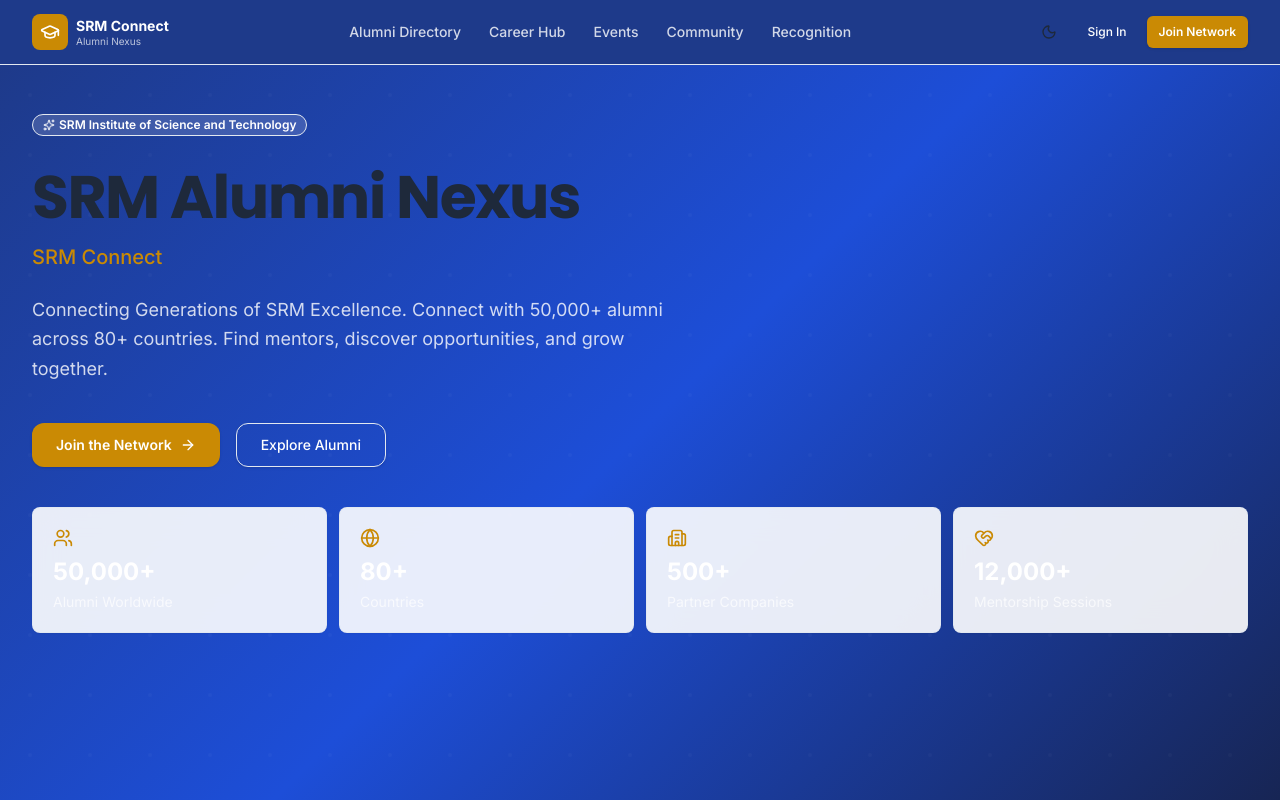
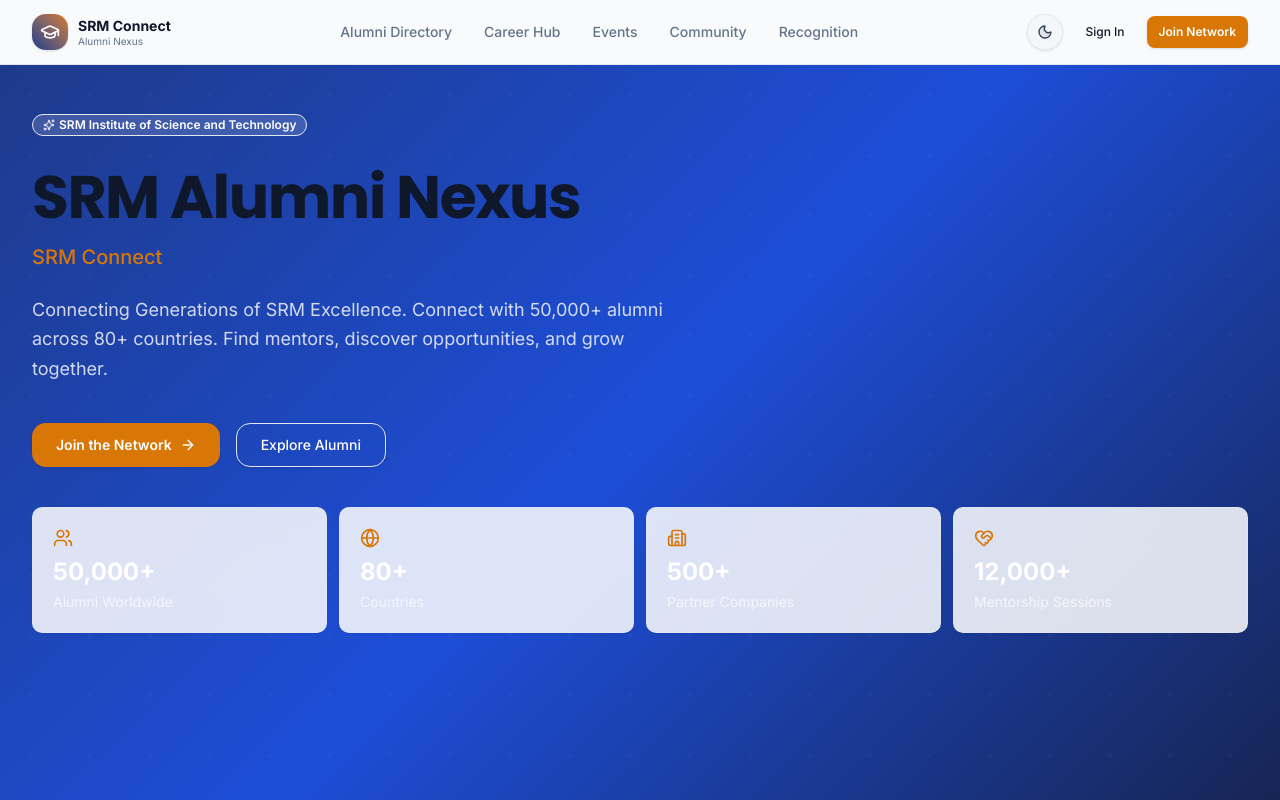
Before and after one commit to pnrkishorekumar007-code/Alumni-Nexus, a Next.js app: page / in a window 1280 px wide. Shown: the top 800 px of the page. Built offline with nearby package versions, Linux system fonts and the light colour scheme.

Commit message:
chore: commit all pending changes - theme, layout, components

```diff
--- a/src/app/dashboard/alumni/page.tsx
+++ b/src/app/dashboard/alumni/page.tsx
@@ -65,7 +65,7 @@
           <CardContent>
             <Chart
               data={mentorshipStats}
-              dataKeys={[{ key: "sessions", color: "#d4af37", name: "Sessions Completed" }]}
+              dataKeys={[{ key: "sessions", color: "#f59e0b", name: "Sessions Completed" }]}
               type="bar"
             />
           </CardContent>
--- a/src/app/dashboard/student/page.tsx
+++ b/src/app/dashboard/student/page.tsx
@@ -51,7 +51,7 @@
           <CardContent>
             <Chart
               data={mentorshipStats}
-              dataKeys={[{ key: "sessions", color: "#0a2472", name: "Sessions" }]}
+              dataKeys={[{ key: "sessions", color: "#3b82f6", name: "Sessions" }]}
               type="area"
             />
           </CardContent>
--- a/src/app/globals.css
+++ b/src/app/globals.css
@@ -1,68 +1,70 @@
 @import "tailwindcss";
 
+@custom-variant dark (&:where(.dark, .dark *));
+
 :root {
-  --background: #fafbfd;
-  --background-alt: #f0f2f7;
-  --foreground: #1e293b;
+  --background: #f8fafc;
+  --background-alt: #f1f5f9;
+  --foreground: #0f172a;
   --card: #ffffff;
-  --card-foreground: #1e293b;
+  --card-foreground: #0f172a;
   --popover: #ffffff;
-  --popover-foreground: #1e293b;
+  --popover-foreground: #0f172a;
   --primary: #1e3a8a;
   --primary-dark: #172554;
   --primary-foreground: #ffffff;
   --secondary: #f1f5f9;
-  --secondary-foreground: #334155;
+  --secondary-foreground: #1e293b;
   --muted: #f1f5f9;
   --muted-foreground: #64748b;
-  --accent: #ca8a04;
-  --accent-hover: #a16207;
+  --accent: #d97706;
+  --accent-hover: #b45309;
   --accent-foreground: #ffffff;
   --destructive: #dc2626;
   --destructive-foreground: #ffffff;
-  --success: #15803d;
+  --success: #16a34a;
   --border: #e2e8f0;
   --input: #e2e8f0;
-  --ring: #1e3a8a;
-  --radius: 8px;
-  --glass: rgba(255, 255, 255, 0.9);
+  --ring: #2563eb;
+  --radius: 10px;
+  --glass: rgba(255, 255, 255, 0.85);
   --glass-border: rgba(226, 232, 240, 0.8);
-  --shadow-sm: 0 1px 2px rgba(0, 0, 0, 0.04);
-  --shadow-md: 0 4px 12px rgba(0, 0, 0, 0.06);
-  --shadow-lg: 0 8px 24px rgba(0, 0, 0, 0.08);
-  --shadow-xl: 0 16px 48px rgba(0, 0, 0, 0.1);
+  --shadow-sm: 0 1px 3px rgba(15, 23, 42, 0.05);
+  --shadow-md: 0 4px 14px rgba(15, 23, 42, 0.08);
+  --shadow-lg: 0 10px 30px rgba(15, 23, 42, 0.12);
+  --shadow-xl: 0 20px 50px rgba(15, 23, 42, 0.15);
 }
 
 .dark {
-  --background: #0a0f1e;
-  --background-alt: #0f1629;
-  --foreground: #e8ecf4;
-  --card: rgba(16, 23, 45, 0.85);
-  --card-foreground: #e8ecf4;
-  --popover: #111827;
-  --popover-foreground: #e8ecf4;
-  --primary: #5b8def;
-  --primary-dark: #3b6cf5;
+  --background: #0b0f19;
+  --background-alt: #111827;
+  --foreground: #f8fafc;
+  --card: rgba(18, 24, 40, 0.9);
+  --card-foreground: #f8fafc;
+  --popover: #131b2e;
+  --popover-foreground: #f8fafc;
+  --primary: #3b82f6;
+  --primary-dark: #2563eb;
   --primary-foreground: #ffffff;
-  --secondary: #1a2340;
-  --secondary-foreground: #e8ecf4;
-  --muted: #1a2340;
-  --muted-foreground: #8892ab;
-  --accent: #f0c850;
-  --accent-hover: #d4af37;
-  --accent-foreground: #0a0f1e;
+  --secondary: #1e293b;
+  --secondary-foreground: #f8fafc;
+  --muted: #1e293b;
+  --muted-foreground: #94a3b8;
+  --accent: #fbbf24;
+  --accent-hover: #f59e0b;
+  --accent-foreground: #0b0f19;
   --destructive: #f87171;
   --destructive-foreground: #ffffff;
   --success: #4ade80;
-  --border: rgba(91, 141, 239, 0.12);
-  --input: rgba(91, 141, 239, 0.15);
-  --ring: #5b8def;
-  --glass: rgba(12, 18, 38, 0.8);
-  --glass-border: rgba(91, 141, 239, 0.15);
-  --shadow-sm: 0 1px 3px rgba(0, 0, 0, 0.3);
-  --shadow-md: 0 4px 12px rgba(0, 0, 0, 0.35);
-  --shadow-lg: 0 8px 24px rgba(0, 0, 0, 0.4);
-  --shadow-xl: 0 16px 48px rgba(0, 0, 0, 0.5);
+  --border: rgba(255, 255, 255, 0.1);
+  --input: rgba(255, 255, 255, 0.12);
+  --ring: #60a5fa;
+  --glass: rgba(18, 24, 40, 0.8);
+  --glass-border: rgba(255, 255, 255, 0.12);
+  --shadow-sm: 0 1px 3px rgba(0, 0, 0, 0.5);
+  --shadow-md: 0 4px 14px rgba(0, 0, 0, 0.55);
+  --shadow-lg: 0 10px 30px rgba(0, 0, 0, 0.6);
+  --shadow-xl: 0 20px 50px rgba(0, 0, 0, 0.7);
 }
 
 @theme inline {
--- a/src/app/login/page.tsx
+++ b/src/app/login/page.tsx
@@ -65,7 +65,7 @@
           animate={{ opacity: 1, y: 0 }}
           className="w-full max-w-md"
         >
-          <Card className="glass-card shadow-xl border-0">
+          <Card className="glass-card shadow-xl border border-border/60">
             <CardHeader className="text-center">
               <CardTitle className="text-2xl">Sign In</CardTitle>
               <CardDescription>Enter your credentials to access your account</CardDescription>
--- a/src/app/register/page.tsx
+++ b/src/app/register/page.tsx
@@ -62,7 +62,7 @@
       <div className="flex-1 flex items-center justify-center p-6 relative overflow-y-auto">
         <div className="absolute top-4 right-4"><ThemeToggle /></div>
         <motion.div initial={{ opacity: 0, y: 20 }} animate={{ opacity: 1, y: 0 }} className="w-full max-w-lg py-6">
-          <Card className="glass-card shadow-xl border-0">
+          <Card className="glass-card shadow-xl border border-border/60">
             <CardHeader className="text-center">
               <CardTitle className="text-2xl">Create Account</CardTitle>
               <CardDescription>Join the SRM Alumni Nexus community</CardDescription>
--- a/src/components/layout/navbar.tsx
+++ b/src/components/layout/navbar.tsx
@@ -29,51 +29,54 @@
   const pathname = usePathname();
 
   return (
-    <header className="sticky top-0 z-50 w-full border-b border-black/10 bg-primary">
+    <header className="sticky top-0 z-50 w-full border-b border-border/60 bg-background/85 backdrop-blur-md transition-colors duration-300">
       <div className="mx-auto flex h-16 max-w-7xl items-center justify-between px-4 sm:px-6 lg:px-8">
-        <Link href="/" className="flex items-center gap-2 group">
-          <div className="flex h-9 w-9 items-center justify-center rounded-lg bg-accent text-accent-foreground transition-transform group-hover:scale-105">
+        <Link href="/" className="flex items-center gap-2.5 group">
+          <div className="flex h-9 w-9 items-center justify-center rounded-xl bg-gradient-to-tr from-primary to-accent text-primary-foreground shadow-sm transition-transform group-hover:scale-105">
             <GraduationCap className="h-5 w-5" />
           </div>
           <div className="hidden sm:block">
-            <p className="text-sm font-bold leading-tight text-white">{BRAND.shortName}</p>
-            <p className="text-[10px] text-white/70 leading-tight">Alumni Nexus</p>
+            <p className="text-sm font-bold leading-tight text-foreground">{BRAND.shortName}</p>
+            <p className="text-[10px] text-muted-foreground leading-tight">Alumni Nexus</p>
           </div>
         </Link>
 
         {variant === "public" && (
           <nav className="hidden md:flex items-center gap-1">
-            {NAV_LINKS.public.map((link) => (
+            {NAV_LINKS.public.map((link) => {
+              const isActive = pathname === link.href;
+              return (
                 <Link
                   key={link.href}
                   href={link.href}
                   className={cn(
-                  "px-3 py-2 text-sm font-medium rounded-lg transition-all duration-200",
-                  pathname === link.href
-                    ? "text-accent border-b-2 border-accent"
-                    : "text-white/80 hover:text-accent hover:bg-white/8"
+                    "px-3.5 py-2 text-sm font-medium rounded-lg transition-all duration-200",
+                    isActive
+                      ? "text-primary bg-primary/10 font-semibold shadow-xs"
+                      : "text-muted-foreground hover:text-foreground hover:bg-muted/60"
                   )}
                 >
                   {link.label}
                 </Link>
-            ))}
+              );
+            })}
           </nav>
         )}
 
-        <div className="flex items-center gap-2">
+        <div className="flex items-center gap-2.5">
           {variant === "public" ? (
             <>
               <ThemeToggle />
               <Link href="/login" className="hidden sm:block">
-                <Button variant="ghost" size="sm" className="text-white hover:text-accent hover:bg-white/10">Sign In</Button>
+                <Button variant="ghost" size="sm" className="font-medium text-foreground hover:bg-muted">Sign In</Button>
               </Link>
               <Link href="/register">
-                <Button size="sm" className="bg-accent text-accent-foreground hover:bg-accent-hover font-semibold">Join Network</Button>
+                <Button size="sm" variant="gold" className="font-semibold shadow-sm">Join Network</Button>
               </Link>
               <Button
                 variant="ghost"
                 size="icon"
-                className="md:hidden text-white hover:text-accent hover:bg-white/10"
+                className="md:hidden text-foreground hover:bg-muted"
                 onClick={() => setMobileOpen(!mobileOpen)}
               >
                 {mobileOpen ? <X className="h-5 w-5" /> : <Menu className="h-5 w-5" />}
@@ -81,21 +84,21 @@
             </>
           ) : (
             <>
-              <Button variant="ghost" size="icon" className="hidden sm:flex text-white hover:text-accent hover:bg-white/10">
+              <Button variant="ghost" size="icon" className="hidden sm:flex text-muted-foreground hover:text-foreground hover:bg-muted">
                 <Search className="h-4 w-4" />
               </Button>
-              <Button variant="ghost" size="icon" className="relative text-white hover:text-accent hover:bg-white/10">
+              <Button variant="ghost" size="icon" className="relative text-muted-foreground hover:text-foreground hover:bg-muted">
                 <Bell className="h-4 w-4" />
-                <span className="absolute top-1.5 right-1.5 h-2 w-2 rounded-full bg-accent" />
+                <span className="absolute top-2 right-2 h-2 w-2 rounded-full bg-accent" />
               </Button>
               <ThemeToggle />
-              <button className="flex items-center gap-2 rounded-lg px-2 py-1 text-white hover:bg-white/10 transition-colors">
-                <Avatar className="h-8 w-8">
+              <button className="flex items-center gap-2.5 rounded-xl px-2.5 py-1.5 hover:bg-muted transition-colors border border-transparent hover:border-border">
+                <Avatar className="h-8 w-8 border border-border">
                   <AvatarImage src={userAvatar} />
-                  <AvatarFallback>{userName?.charAt(0) ?? "U"}</AvatarFallback>
+                  <AvatarFallback className="bg-primary/10 text-primary font-semibold">{userName?.charAt(0) ?? "U"}</AvatarFallback>
                 </Avatar>
-                <span className="hidden lg:block text-sm font-medium">{userName}</span>
-                <ChevronDown className="hidden lg:block h-4 w-4 text-white/60" />
+                <span className="hidden lg:block text-sm font-medium text-foreground">{userName}</span>
+                <ChevronDown className="hidden lg:block h-3.5 w-3.5 text-muted-foreground" />
               </button>
             </>
           )}
@@ -108,24 +111,24 @@
             initial={{ opacity: 0, height: 0 }}
             animate={{ opacity: 1, height: "auto" }}
             exit={{ opacity: 0, height: 0 }}
-            className="md:hidden border-t border-white/10 bg-primary-dark"
+            className="md:hidden border-t border-border bg-background/95 backdrop-blur-md"
           >
-            <nav className="flex flex-col p-4 gap-1">
+            <nav className="flex flex-col p-4 gap-1.5">
               {NAV_LINKS.public.map((link) => (
                 <Link
                   key={link.href}
                   href={link.href}
                   onClick={() => setMobileOpen(false)}
                   className={cn(
-                    "px-3 py-2.5 text-sm font-medium rounded-lg transition-colors",
-                    pathname === link.href ? "text-accent bg-white/10" : "text-white/80 hover:bg-white/5 hover:text-white"
+                    "px-3.5 py-2.5 text-sm font-medium rounded-lg transition-colors",
+                    pathname === link.href ? "text-primary bg-primary/10 font-semibold" : "text-muted-foreground hover:bg-muted hover:text-foreground"
                   )}
                 >
                   {link.label}
                 </Link>
               ))}
               <Link href="/login" onClick={() => setMobileOpen(false)}>
-                <Button variant="outline" className="w-full mt-2 border-white/30 text-white hover:bg-white/10">Sign In</Button>
+                <Button variant="outline" className="w-full mt-2">Sign In</Button>
               </Link>
             </nav>
           </motion.div>
--- a/src/components/layout/sidebar.tsx
+++ b/src/components/layout/sidebar.tsx
@@ -82,10 +82,10 @@
               href={link.href}
               onClick={() => setMobileOpen(false)}
               className={cn(
-                "flex items-center gap-3 rounded-lg px-3 py-2.5 text-sm font-medium transition-all duration-200",
+                "flex items-center gap-3 rounded-xl px-3 py-2.5 text-sm font-medium transition-all duration-200",
                 isActive
-                  ? "bg-primary text-primary-foreground shadow-md"
-                  : "text-muted-foreground hover:bg-primary/8 hover:text-primary",
+                  ? "bg-primary text-primary-foreground shadow-sm font-semibold ring-1 ring-primary/20"
+                  : "text-muted-foreground hover:bg-muted hover:text-foreground",
                 collapsed && "justify-center px-2"
               )}
             >
--- a/src/components/shared/theme-toggle.tsx
+++ b/src/components/shared/theme-toggle.tsx
@@ -4,6 +4,7 @@
 import { Moon, Sun } from "lucide-react";
 import { Button } from "@/components/ui/button";
 import { useSyncExternalStore } from "react";
+import { motion, AnimatePresence } from "framer-motion";
 
 const emptySubscribe = () => () => {};
 
@@ -12,12 +13,14 @@
   const mounted = useSyncExternalStore(emptySubscribe, () => true, () => false);
 
   if (!mounted) {
-    return <Button variant="ghost" size="icon" className="h-9 w-9" />;
+    return <Button variant="ghost" size="icon" className="h-9 w-9 rounded-full opacity-0" />;
   }
+
+  const isDark = theme === "dark";
 
   const toggle = () => {
     document.documentElement.classList.add("theme-transition");
-    setTheme(theme === "dark" ? "light" : "dark");
+    setTheme(isDark ? "light" : "dark");
     setTimeout(() => document.documentElement.classList.remove("theme-transition"), 300);
   };
 
@@ -25,11 +28,36 @@
     <Button
       variant="ghost"
       size="icon"
-      className="h-9 w-9 hover:bg-primary/8"
+      className="relative h-9 w-9 rounded-full bg-muted/60 hover:bg-muted text-foreground transition-all duration-300 border border-border/60 hover:border-border hover:scale-105 shadow-sm"
       onClick={toggle}
-      aria-label="Toggle theme"
+      aria-label={isDark ? "Switch to light theme" : "Switch to dark theme"}
+      title={isDark ? "Switch to Light Theme" : "Switch to Dark Theme"}
     >
-      {theme === "dark" ? <Sun className="h-4 w-4 text-accent" /> : <Moon className="h-4 w-4" />}
+      <AnimatePresence mode="wait" initial={false}>
+        {isDark ? (
+          <motion.div
+            key="sun"
+            initial={{ scale: 0, rotate: -90, opacity: 0 }}
+            animate={{ scale: 1, rotate: 0, opacity: 1 }}
+            exit={{ scale: 0, rotate: 90, opacity: 0 }}
+            transition={{ duration: 0.2, ease: "easeOut" }}
+            className="flex items-center justify-center"
+          >
+            <Sun className="h-4 w-4 text-amber-400 fill-amber-400/20" />
+          </motion.div>
+        ) : (
+          <motion.div
+            key="moon"
+            initial={{ scale: 0, rotate: 90, opacity: 0 }}
+            animate={{ scale: 1, rotate: 0, opacity: 1 }}
+            exit={{ scale: 0, rotate: -90, opacity: 0 }}
+            transition={{ duration: 0.2, ease: "easeOut" }}
+            className="flex items-center justify-center"
+          >
+            <Moon className="h-4 w-4 text-slate-700 dark:text-slate-300 fill-slate-700/10" />
+          </motion.div>
+        )}
+      </AnimatePresence>
     </Button>
   );
 }
```
Also changed, not shown: src/app/dashboard/admin/page.tsx (+5 -5 lines), src/app/dashboard/faculty/page.tsx (+4 -4 lines), src/components/shared/chart.tsx (+14 -12 lines), src/components/shared/stat-card.tsx (+4 -4 lines). Lines whose indentation alone changed are shown as unchanged.
